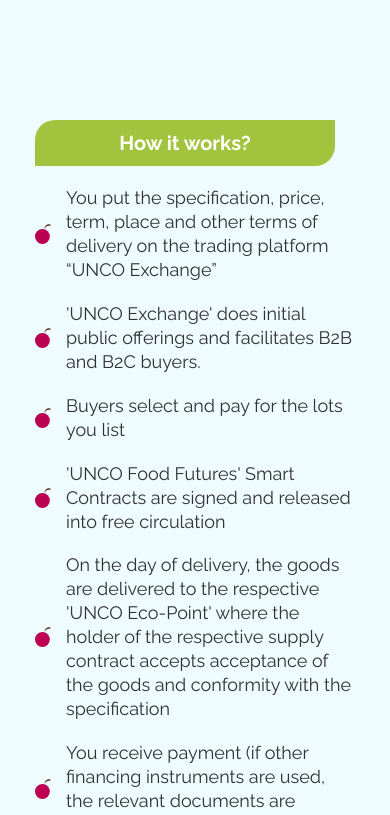
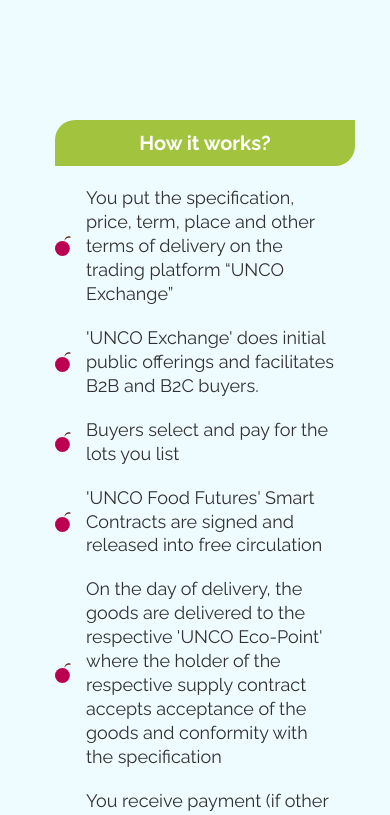
Before and after one commit to darina9/UNCO_tree, a Vue app: page / in a window 390 px wide. Shown: the part 2747-3562 px from the top of the page. Built offline with nearby package versions, Linux system fonts and the light colour scheme.

Commit message:
Update SixthComponent.vue

```diff
--- a/src/components/SixthComponent.vue
+++ b/src/components/SixthComponent.vue
@@ -61,10 +61,11 @@
 </script>
 
 
- <style >
- @import url("../assets/common-styles.css");
+ <style scoped>
+@import url("../assets/common-styles.css");
 .sixth__component {
-  margin-top: 610px;
+  margin-top: 200px;
+  padding: 0 10px;
 }
 .sixth__title {
   margin-bottom: 20px;
@@ -95,11 +96,12 @@
 }
 @media only screen and (max-width: 767px) {
   .sixth__component {
-    margin-top: 120px;
-    padding: 0 10px;
+    margin: 120px 10px 0;
   }
   .sixth__title {
+    display: flex;
     font-size: 20px;
+    justify-content: center;
   }
   .sixth__text_item {
     font-size: 18px;
```
